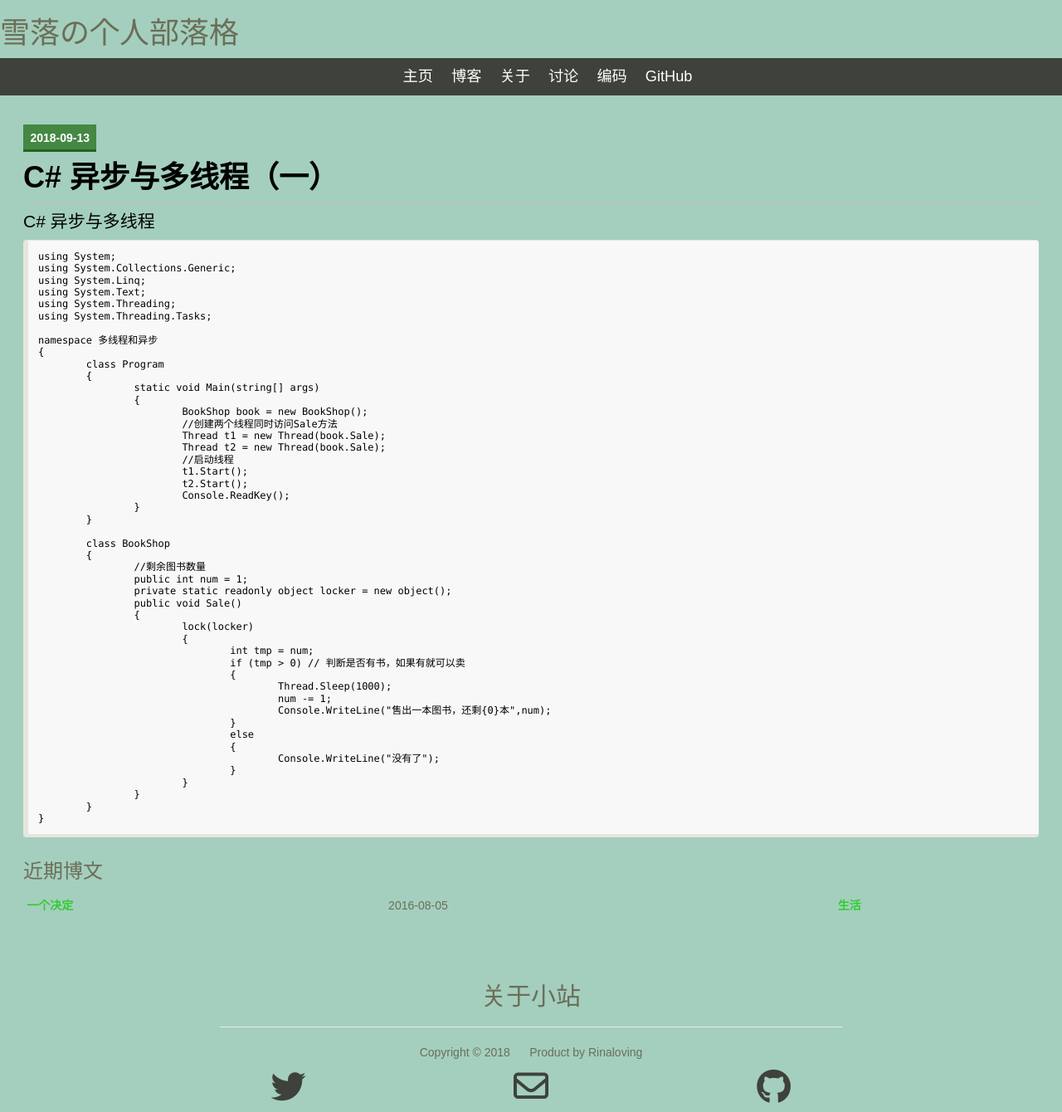
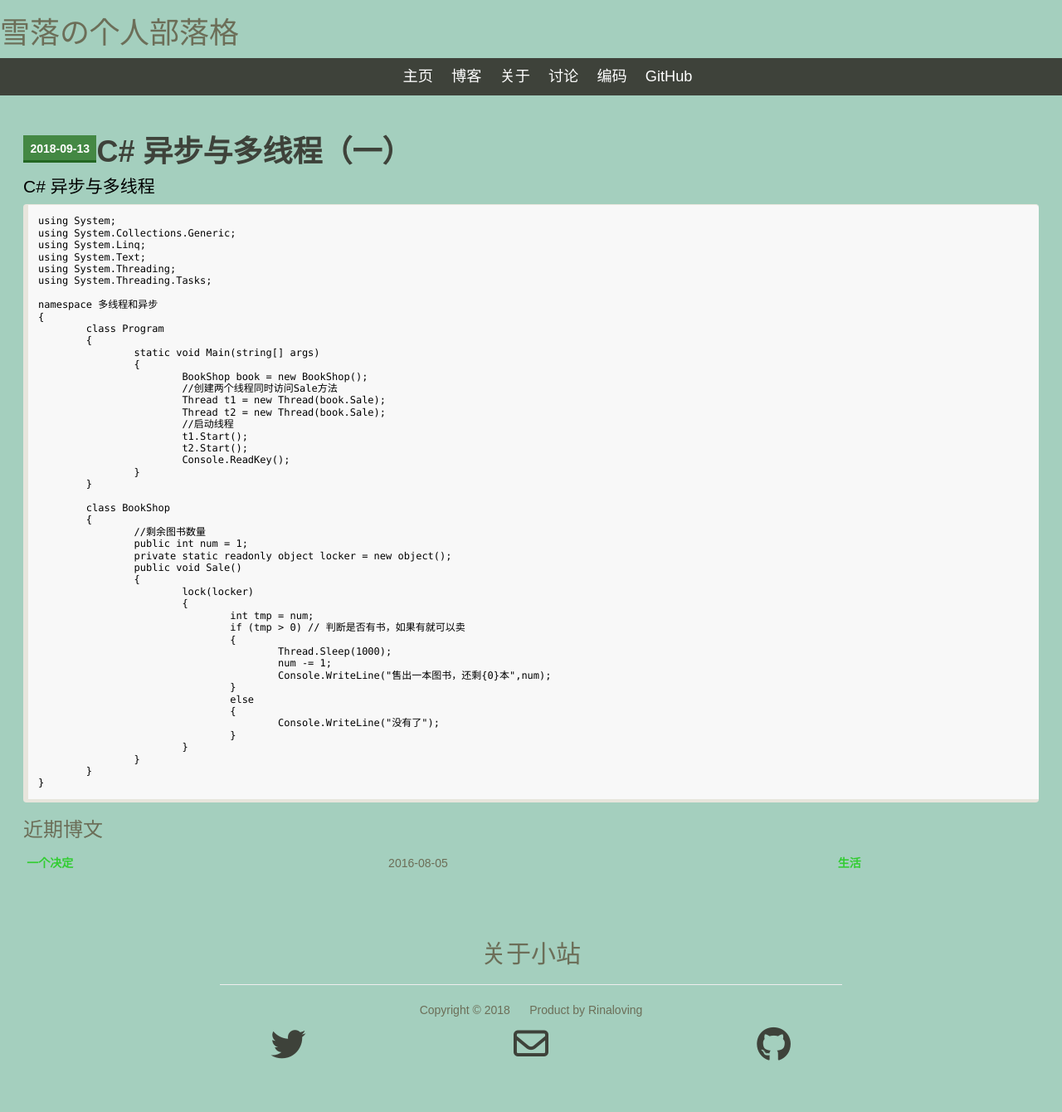
Before and after one commit to Rinaloving/Rinaloving.github.io, a Jekyll site: the page built from _posts/2018-09-13-测试博客.md, in a window 1280 px wide. Shown: the whole page at 83% size. Built offline with Jekyll 4.4.1, drawn with Linux system fonts in a browser that asks for light colours; nearby versions of some CDN libraries; library files that are not in the unit come from our copies; after the commit the page ends 1289 px from its top, so only the background shows below that.

Commit message:
测试样式

```diff
--- a/_layouts/post.html
+++ b/_layouts/post.html
@@ -1,8 +1,7 @@
 ---
 layout: cmaster
-title: Post
 ---
-<div class='post'>
+<div class=''>
   <span class='date'>{{page.date | date: "%Y-%m-%d"}}</span>
   <h1><a href='{{page.url}}'>{{page.title}}</a></h1>
   <div class='body'>{{ content }}</div>
```
